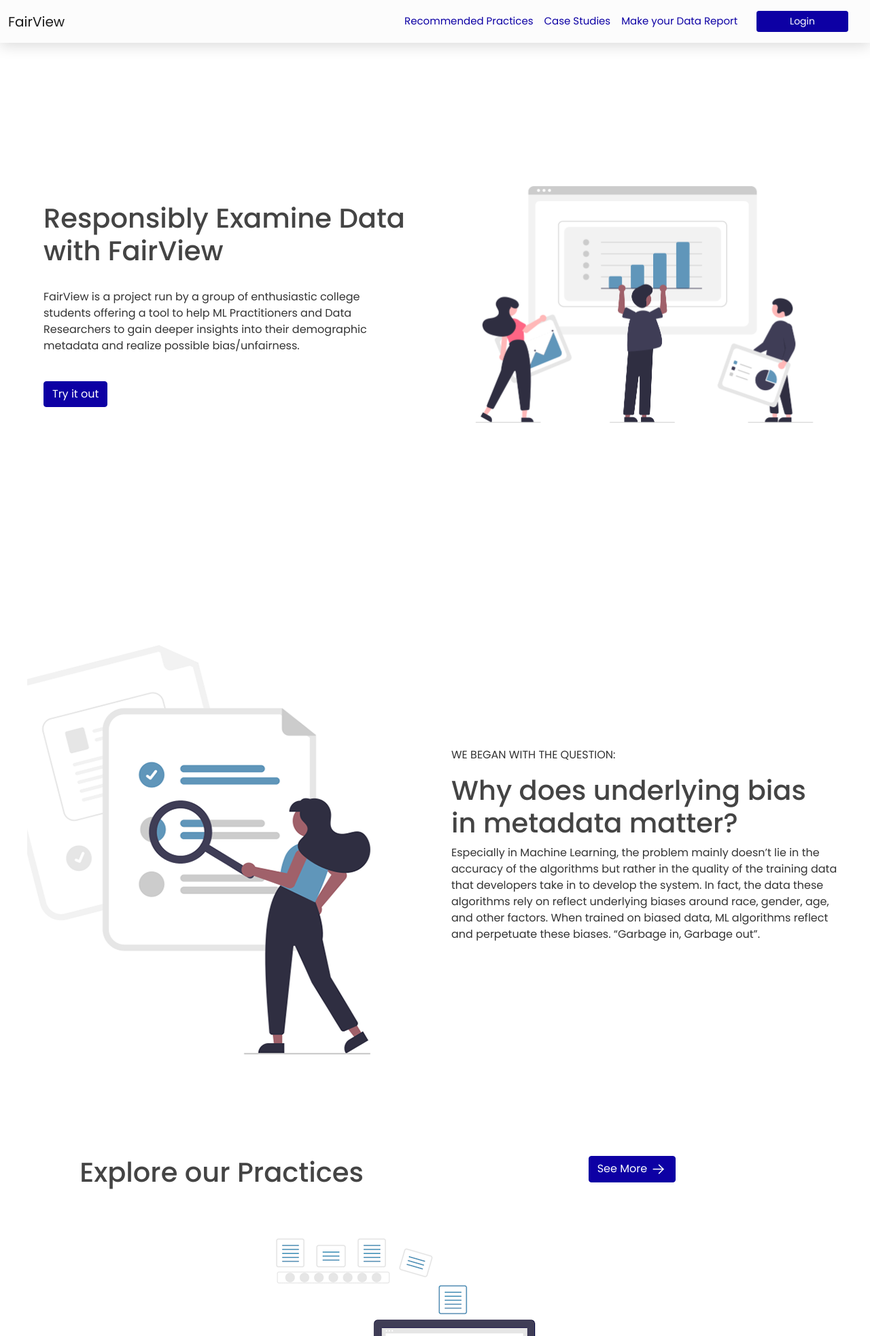
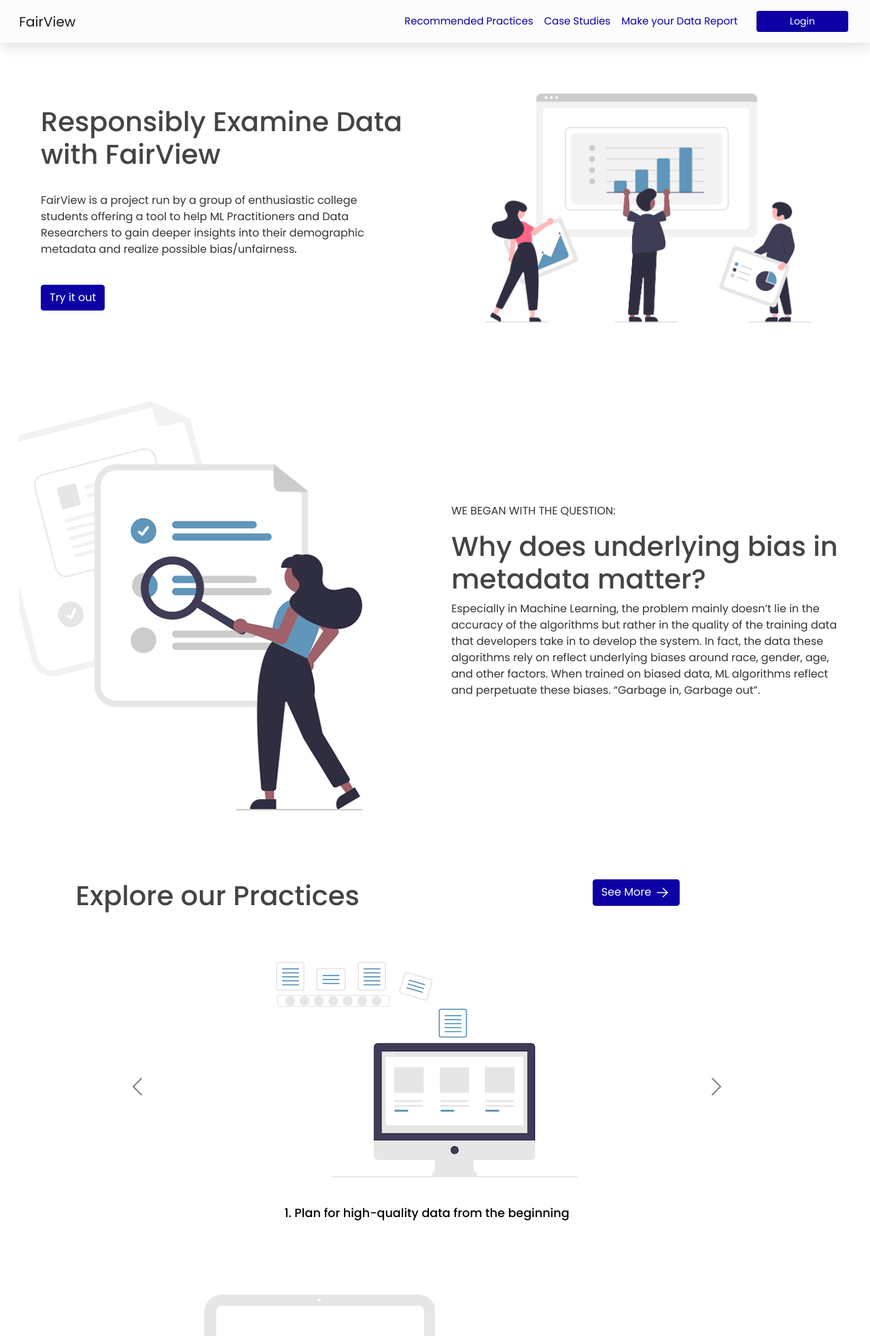
Before and after one commit to a-phung/internhacks-team11, a Flask app: page / in a window 1280 px wide. Shown: the top 1966 px of the page at 68% size. Run offline with Flask 2, Linux system fonts and the light colour scheme; data comes from the database, SQL or seed files in the repository; some libraries are stand-ins or nearby versions.

Commit message:
fix home page

```diff
--- a/internhacks/static/main.css
+++ b/internhacks/static/main.css
@@ -164,6 +164,7 @@ a.article-title:hover {
 .page-container {
     position: relative;
     min-height: 100vh;
+    padding-top: 75px;
 }
 
 #content-wrap {
@@ -216,13 +217,10 @@ ul#horizontal-list li a {
     box-shadow: 0px 4px 20px rgba(0, 0, 0, 0.15);
 }
 
-.navbar-collapse {
-    /* background: #FCFCFC; */
-    /* border-top: none; */
-    /* box-shadow: 0px 4px 20px rgba(0, 0, 0, 0.15); */
-    /* height:auto; */
+.home-image{
+    height: 100%;
+    width: 100%;
 }
-
 /* Recommended Practices Page */
 
 .list-item-square {
--- a/internhacks/templates/home.html
+++ b/internhacks/templates/home.html
@@ -1,8 +1,8 @@
 {% extends "layout.html" %}  <!--Inherits the HTML template from layout.html-->
 {% block content %}  <!--Block content starts the body of the HTML-->
-<div class="container-fluid">
-    <div class="row p-4 vh-100">
-        <div class="col-md-auto col-lg-6 align-content-center my-auto p-3">
+<div class="container-fluid p-4">
+    <div class="row">
+        <div class="col col-sm-12 col-md-auto col-lg-6 my-auto p-4">
             <div class="container">
                 <div class="row">
                     <h1>Responsibly Examine Data with FairView</h1>
@@ -17,14 +17,13 @@
                         </a>
                     </div>
                 </div>
-
             </div>
         </div>
-        <div class="col col-sm-12 col-md-auto col-lg-6 my-auto px-0">
+        <div class="col-md-auto col-lg-6 align-content-center px-3">
             <img src="/static/images/undraw_Data_re_80ws.png" class="img-fluid">
         </div>
     </div>
-    <div class="row p-4 ">
+    <div class="row">
         <div class="col-md-auto col-lg-6 align-content-center px-3">
             <img src="/static/images/undraw file cropped.png" class="img-fluid">
         </div>
@@ -34,7 +33,7 @@
             <p>Especially in Machine Learning, the problem mainly doesn’t lie in the accuracy of the algorithms but rather in the quality of the training data that developers take in to develop the system. In fact, the data these algorithms rely on reflect underlying biases around race, gender, age, and other factors. When trained on biased data, ML algorithms reflect and perpetuate these biases. “Garbage in, Garbage out”.</p>
         </div>
     </div>
-    <div class="row p-4">
+    <div class="row">
         <div class="row justify-content-center my-4">
             <div class="col text-center">
                 <h1>Explore our Practices</h1>
@@ -114,7 +113,7 @@
             </div>
         </div>
     </div>
-    <div class="row p-4">
+    <div class="row">
         <div class="col col-sm-12 col-md-auto col-lg-6 my-auto px-0">
             <img src="/static/images/undraw_Metrics_cropped.png" class="img-fluid">
         </div>
@@ -147,7 +146,7 @@
             </div>
         </div>
     </div>
-    <div class="row p-4 home-case-studies py-5">
+    <div class="row home-case-studies py-5">
         <div class="row justify-content-center">
             <div class="col-md-10">
                 <div class="row pb-3">
--- a/internhacks/templates/layout.html
+++ b/internhacks/templates/layout.html
@@ -22,7 +22,7 @@
     <header class="site-header">
         <nav class="navbar navbar-expand-lg navbar-light fixed-top navbar-fairview">
             <div class="container-fluid">
-                <a class="navbar-brand" href="/">FairView</a>
+                <a class="navbar-brand px-3" href="/">FairView</a>
                 <button class="navbar-toggler" type="button" data-bs-toggle="collapse" data-bs-target="#navbarTogglerDemo01" aria-controls="navbarTogglerDemo01" aria-expanded="false" aria-label="Toggle navigation">
                 <span class="navbar-toggler-icon"></span>
                 </button>
@@ -78,7 +78,7 @@
     <!-- NavBar HTML end -->
 
     <!-- Main HTML body -->
-    <div class="container-fluid pt-5 px-0 page-container">
+    <div class="container-fluid px-0 page-container">
         <div id="content-wrap">
             <!-- Flash message start -->
             {% with messages = get_flashed_messages(with_categories=true) %} {% if messages %} {% for category, message in messages %}
@@ -99,9 +99,15 @@
                      <div id="menu-outer">
                         <div class="table">
                             <ul id="horizontal-list">
-                            <li><a href="#">Best Practices</a></li>
-                            <li><a href="#">Case Studies</a></li>
-                            <li><a href="#">Analyze Dataset</a></li>
+                            <li><a href="{{ url_for('practices') }}">
+                                Best Practices
+                            </a></li>
+                            <li><a href="{{ url_for('case_studies') }}">
+                                Case Studies
+                            </a></li>
+                            <li><a href="{{ url_for('upload') }}">
+                                Analyze Dataset
+                            </a></li>
                             </ul>
                         </div>
                     </div>
```
